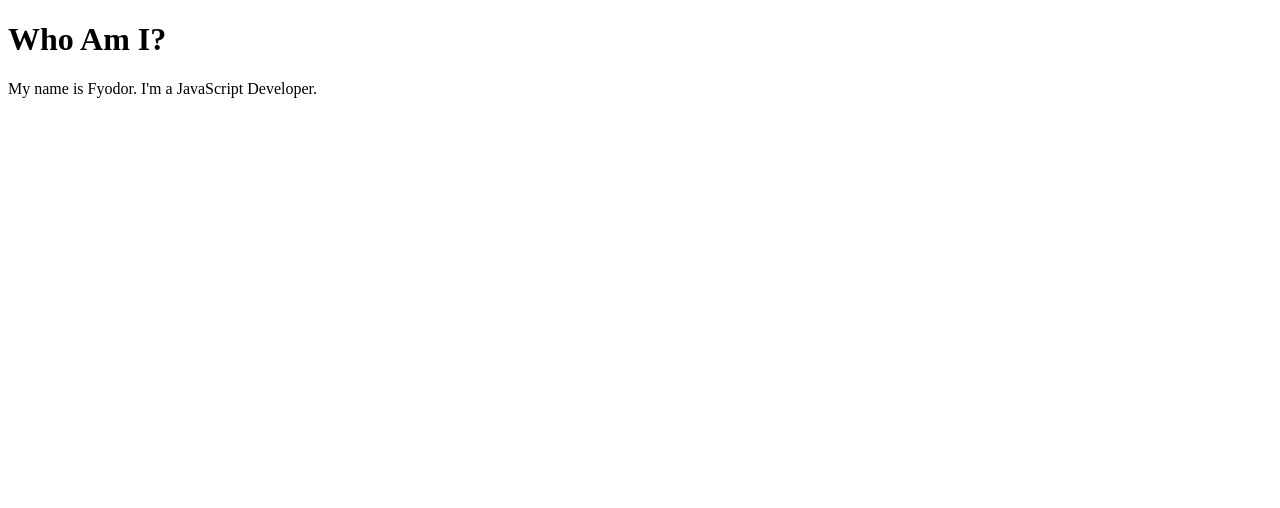
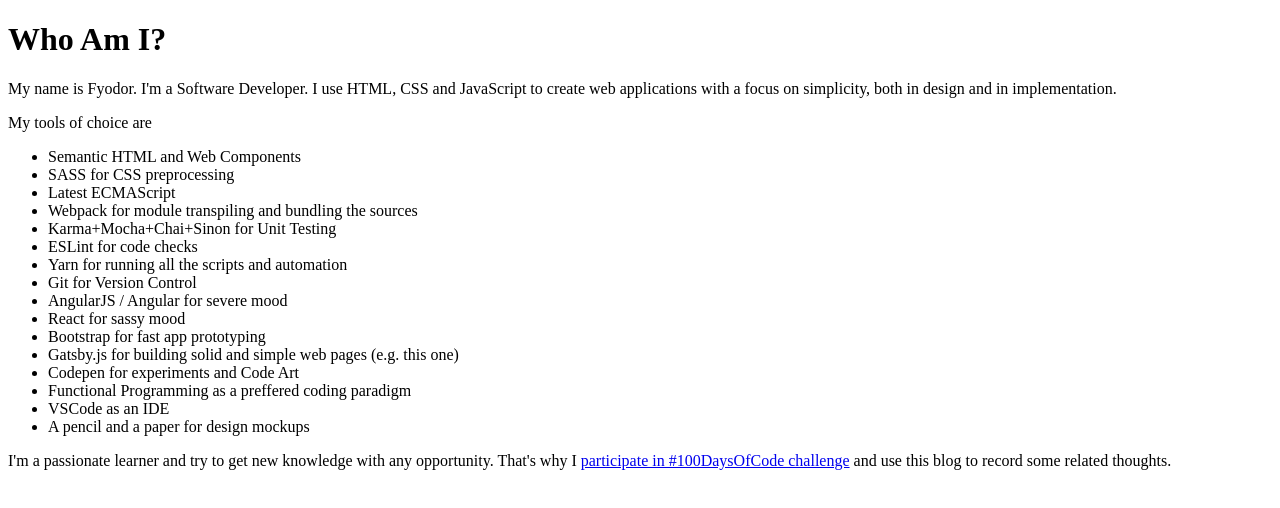
Before and after one commit to fyodorio-closet/fyodor-gatsby, a Gatsby site: page /about in a window 1280 px wide. Built offline with nearby package versions, Linux system fonts and the light colour scheme; Gatsby itself is replaced by a stand-in of ours.

Commit message:
Adde about info

```diff
--- a/src/pages/about.js
+++ b/src/pages/about.js
@@ -5,7 +5,27 @@
   <div>
     <Helmet title={`About - My Days Of Code`} />
     <h1>Who Am I?</h1>
-    <p>My name is Fyodor. I'm a JavaScript Developer.</p>
+    <p>My name is Fyodor. I'm a Software Developer. I use HTML, CSS and JavaScript to create web applications with a focus on simplicity, both in design and in implementation.</p>
+    <p>My tools of choice are</p>
+    <ul>
+      <li>Semantic HTML and Web Components</li>
+      <li>SASS for CSS preprocessing</li>
+      <li>Latest ECMAScript</li>
+      <li>Webpack for module transpiling and bundling the sources</li>
+      <li>Karma+Mocha+Chai+Sinon for Unit Testing</li>
+      <li>ESLint for code checks</li>
+      <li>Yarn for running all the scripts and automation</li>
+      <li>Git for Version Control</li>
+      <li>AngularJS / Angular for severe mood</li>
+      <li>React for sassy mood</li>
+      <li>Bootstrap for fast app prototyping</li>
+      <li>Gatsby.js for building solid and simple web pages (e.g. this one)</li>
+      <li>Codepen for experiments and Code Art</li>
+      <li>Functional Programming as a preffered coding paradigm</li>
+      <li>VSCode as an IDE</li>
+      <li>A pencil and a paper for design mockups</li>
+    </ul>
+    <p>I'm a passionate learner and try to get new knowledge with any opportunity. That's why I <a target="_blank" href="https://github.com/loenko/100-days-of-code/blob/master/log.md">participate in #100DaysOfCode challenge</a> and use this blog to record some related thoughts.</p>
   </div>
 )
 
```
